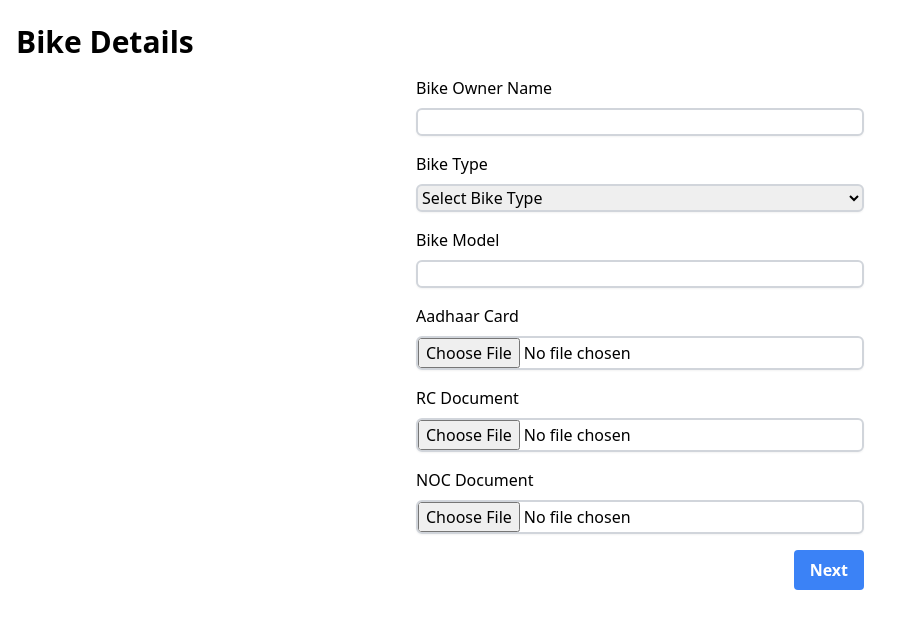
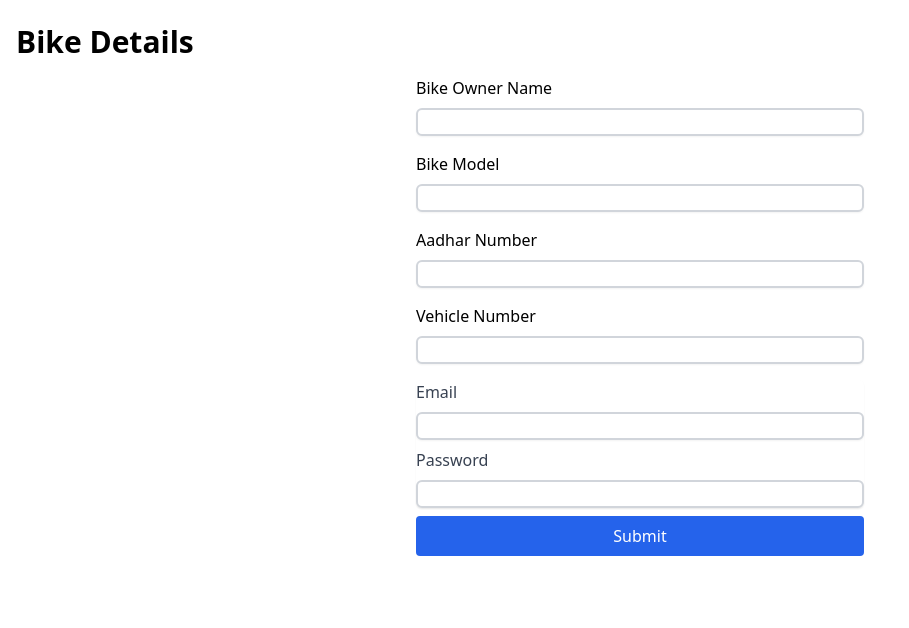
Before and after one commit to saviojohn/Motoshare, a Next.js app: page /driver in a window 1280 px wide. Shown: the top 628 px of the page, without its empty margins (0-909 px from the left). Built offline with nearby package versions, Linux system fonts and the light colour scheme.

Commit message:
implemented driver profile

```diff
--- a/src/pages/driver.tsx
+++ b/src/pages/driver.tsx
@@ -1,27 +1,41 @@
 import React, { useState, ChangeEvent } from "react";
 import Head from "next/head";
-import Link from "next/link";
 import { getDatabase, ref, child, push, update } from "firebase/database";
+import router from "next/router";
 
 const BikeDetailsForm = () => {
   const [bikeOwnerName, setBikeOwnerName] = useState("");
-  const [bikeType, setBikeType] = useState("");
   const [bikeModel, setBikeModel] = useState("");
-  const [aadhaarFile, setAadhaarFile] = useState<FileList | null>(null);
-  const [rcFile, setRcFile] = useState<FileList | null>(null);
-  const [nocFile, setNocFile] = useState<FileList | null>(null);
+  const [aadhaarNumber, setAadhaarNumber] = useState("");
+  const [vehicleNumber, setVehicleNumber] = useState("");
+  const [email, setEmail] = useState("");
+  const [password, setPassword] = useState("");
 
-  const handleAadhaarFileChange = (event: ChangeEvent<HTMLInputElement>) => {
-    setAadhaarFile(event.target.files);
-  };
+  function submitData(e: { preventDefault: () => void }) {
+    e.preventDefault();
+    const driver = {
+      bikeOwnerName,
+      bikeModel,
+      aadhaarNumber,
+      vehicleNumber,
+      email,
+      password,
+    };
+    const db = getDatabase();
 
-  const handleRcFileChange = (event: ChangeEvent<HTMLInputElement>) => {
-    setRcFile(event.target.files);
-  };
+    let newDriverId = push(child(ref(db), "drivers")).key;
 
-  const handleNocFileChange = (event: ChangeEvent<HTMLInputElement>) => {
-    setNocFile(event.target.files);
-  };
+    let updates: any = {};
+    updates["/drivers/" + newDriverId] = driver;
+
+    return update(ref(db), updates)
+      .then(() => {
+        sessionStorage.setItem("currentDriverId", newDriverId as string);
+        window.alert("Registration Completed");
+        router.push("/driver_success");
+      })
+      .catch((error) => console.error(error));
+  }
 
   return (
     <>
@@ -30,7 +44,7 @@ const BikeDetailsForm = () => {
       </Head>
       <div className="container mx-auto px-4 py-6">
         <h1 className="text-3xl font-bold mb-4">Bike Details </h1>
-        <form className="max-w-md mx-auto">
+        <form className="max-w-md mx-auto" onSubmit={submitData}>
           <div className="mb-4">
             <label htmlFor="bikeOwnerName" className="block font-medium mb-2">
               Bike Owner Name
@@ -42,22 +56,6 @@ const BikeDetailsForm = () => {
               value={bikeOwnerName}
               onChange={(e) => setBikeOwnerName(e.target.value)}
             />
-          </div>
-          <div className="mb-4">
-            <label htmlFor="bikeType" className="block font-medium mb-2">
-              Bike Type
-            </label>
-            <select
-              id="bikeType"
-              className="w-full border-2 border-gray-300 rounded-md shadow-sm focus:border-blue-500 focus:ring-blue-500"
-              defaultValue=""
-              onChange={(e) => setBikeType(e.target.value)}
-            >
-              <option value="">Select Bike Type</option>
-              <option value="electric">Electric Bike / Scooty</option>
-              <option value="scooty">Scooty</option>
-              <option value="normal">Bike</option>
-            </select>
           </div>
           <div className="mb-4">
             <label htmlFor="bikeModel" className="block font-medium mb-2">
@@ -72,45 +70,72 @@ const BikeDetailsForm = () => {
             />
           </div>
           <div className="mb-4">
-            <label htmlFor="aadhaarFile" className="block font-medium mb-2">
-              Aadhaar Card
+            <label htmlFor="aadhaarNumber" className="block font-medium mb-2">
+              Aadhar Number
             </label>
             <input
-              id="aadhaarFile"
-              type="file"
+              id="aadhaarNumber"
+              type="number"
               className="w-full border-2 border-gray-300 rounded-md shadow-sm focus:border-blue-500 focus:ring-blue-500"
-              onChange={handleAadhaarFileChange}
+              value={aadhaarNumber}
+              onChange={(e) => setAadhaarNumber(e.target.value)}
             />
           </div>
           <div className="mb-4">
-            <label htmlFor="rcFile" className="block font-medium mb-2">
-              RC Document
+            <label htmlFor="vehicleNumber" className="block font-medium mb-2">
+              Vehicle Number
             </label>
             <input
-              id="rcFile"
-              type="file"
+              id="vehicleNumber"
+              type="number"
               className="w-full border-2 border-gray-300 rounded-md shadow-sm focus:border-blue-500 focus:ring-blue-500"
-              onChange={handleRcFileChange}
+              value={vehicleNumber}
+              onChange={(e) => setVehicleNumber(e.target.value)}
             />
           </div>
-          <div className="mb-4">
-            <label htmlFor="nocFile" className="block font-medium mb-2">
-              NOC Document
-            </label>
-            <input
-              id="nocFile"
-              type="file"
-              className="w-full border-2 border-gray-300 rounded-md shadow-sm focus:border-blue-500 focus:ring-blue-500"
-              onChange={handleNocFileChange}
-            />
+
+          <div className="rounded-md shadow-sm">
+            <div className="mb-2">
+              <label
+                htmlFor="email"
+                className="block font-medium mb-2 text-gray-700"
+              >
+                Email
+              </label>
+              <input
+                id="email"
+                type="email"
+                value={email}
+                onChange={(e) => setEmail(e.target.value)}
+                className="w-full border-2 border-gray-300 rounded-md shadow-sm focus:border-blue-500 focus:ring-blue-500"
+                // required
+              />
+            </div>
+            <div className="mb-2">
+              <label
+                htmlFor="password"
+                className="block font-medium mb-2 text-gray-700"
+              >
+                Password
+              </label>
+              <input
+                id="password"
+                type="password"
+                value={password}
+                onChange={(e) => setPassword(e.target.value)}
+                className="w-full border-2 border-gray-300 rounded-md shadow-sm focus:border-blue-500 focus:ring-blue-500"
+                // required
+              />
+            </div>
           </div>
-          <div className="flex justify-center">
-            <Link
-              href="/nextdriverpage"
-              className="ml-auto bg-blue-500 text-white font-bold py-2 px-4 rounded focus:outline-none focus:shadow-outline-blue active:bg-blue-600"
+
+          <div>
+            <button
+              type="submit"
+              className="w-full flex justify-center py-2 px-4 rounded font-medium text-white bg-blue-600 hover:bg-blue-700 focus:outline-none focus:ring-2 focus:ring-offset-2 focus:ring-blue-500"
             >
-              Next
-            </Link>
+              Submit
+            </button>
           </div>
         </form>
       </div>
--- /dev/null
+++ b/src/pages/driver_success.tsx
@@ -0,0 +1,46 @@
+import { child, getDatabase, push, ref, update } from "firebase/database";
+import React, { useState, ChangeEvent } from "react";
+
+
+const Driver_successForm = () => {
+
+    function offerRides()
+    {
+      navigator.geolocation.getCurrentPosition(updateLocationdb);
+    }
+    function updateLocationdb(position)
+    {
+      const bikeOwnerId = sessionStorage.getItem("currentDriverId");
+        const driverlocation = {
+          bikeOwnerId,
+          position
+        };
+        const db = getDatabase();
+
+        let newPostKey = push(child(ref(db), "availableDrivers")).key;
+
+        let updates: any = {};
+        updates["/availableDrivers/" + newPostKey] = driverlocation;
+
+        return update(ref(db), updates)
+          .then(() => {
+
+          })
+          .catch((error) => console.error(error));
+      }
+    }
+
+    return (
+        <div>
+          <div className="">Hello</div>
+          <div>
+            <button
+              className="w-full flex justify-center py-2 px-4 rounded font-medium text-white bg-blue-600 hover:bg-blue-700 focus:outline-none focus:ring-2 focus:ring-offset-2 focus:ring-blue-500"
+            >
+              offerRides
+            </button>
+          </div>
+
+        </div>
+      );
+    };
```
